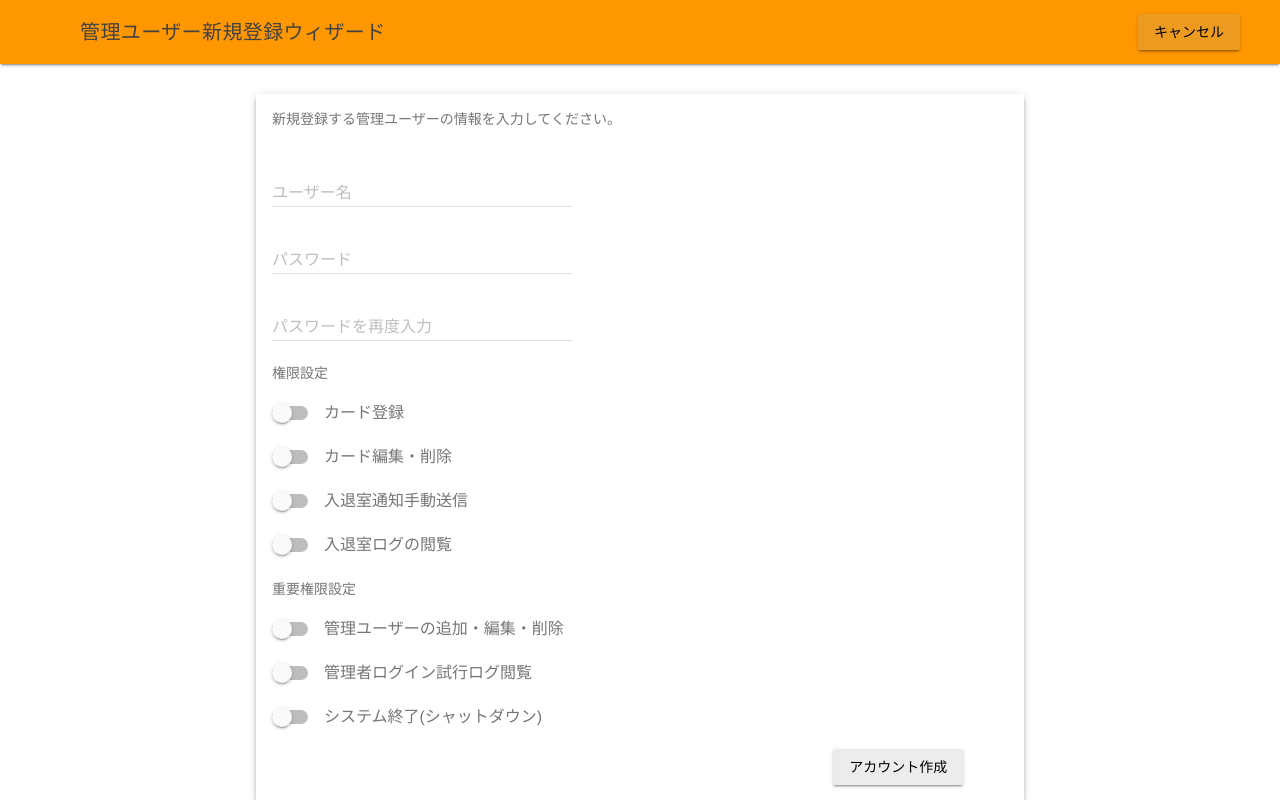
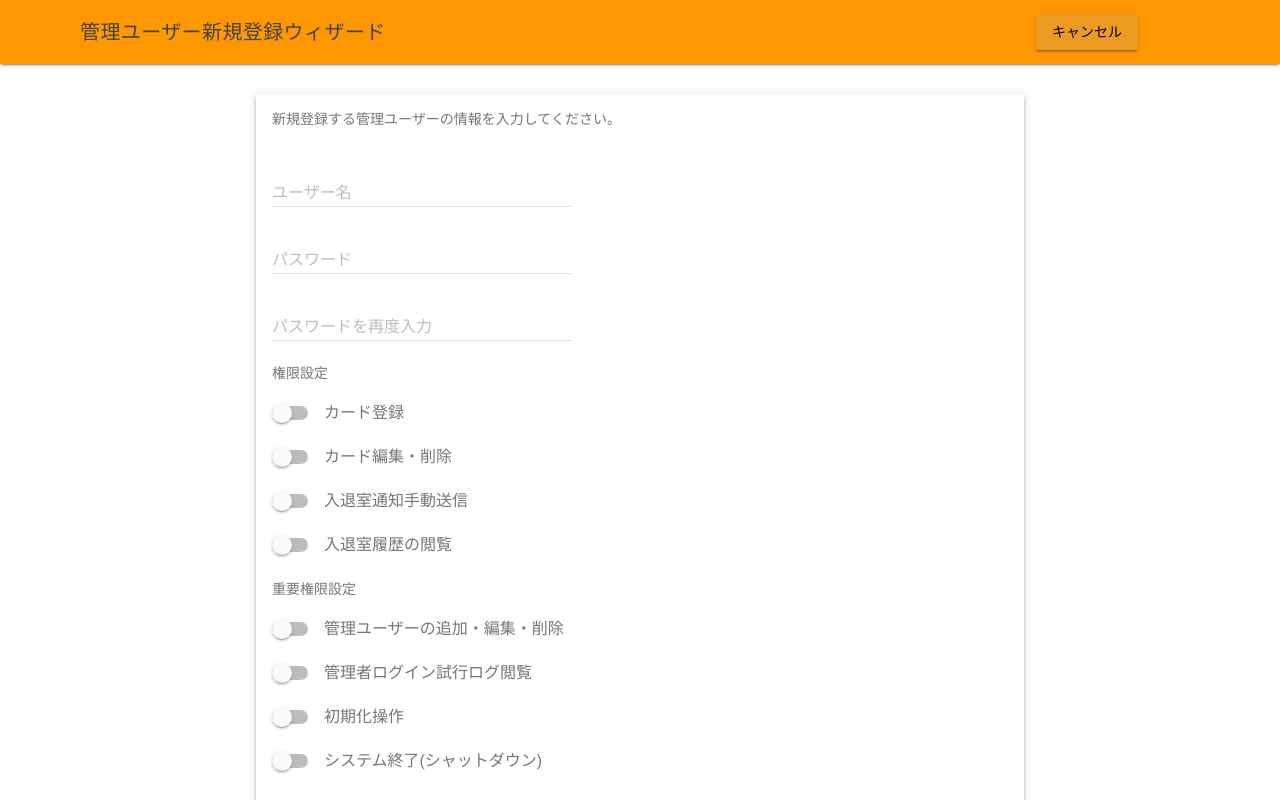
Before and after one commit to job3-14/EEmgmt, a PHP site: page /adminuser/adduser.php in a window 1280 px wide. Run offline with PHP 8.4, Linux system fonts and the light colour scheme; the visitor is signed in with stand-in values (Sample User, id 1).

Commit message:
キャンセル等変更

```diff
--- a/Docker/x64/apache2/www/adminuser/adduser.php
+++ b/Docker/x64/apache2/www/adminuser/adduser.php
@@ -27,14 +27,17 @@ header('Location: /login.php');
           <div class="mdl-layout-spacer"></div>
           <!-- Navigation. We hide it in small screens. -->
           <nav class="mdl-navigation mdl-layout--large-screen-only">
-            <button class="mdl-button mdl-js-button mdl-button--raised mdl-js-ripple-effect" onclick="location.href='/adminuser/adminuser.php'">
+          </nav>
+          <div class="logout">
+          <button class="mdl-button mdl-js-button mdl-button--raised mdl-js-ripple-effect" onclick="location.href='/adminuser/adminuser.php'">
              キャンセル
-            </button>
-          </nav>
+          </button>
+          </div>
         </div>
       </header>
       <main class="mdl-layout__content">
         <div class="page-content"><!-- Your content goes here -->
+
 
 <div class="c-add-card mdl-card mdl-shadow--4dp">
   <div class="mdl-card__supporting-text">
@@ -84,7 +87,7 @@ header('Location: /login.php');
 <div class="c-switch">
 <label class="mdl-switch mdl-js-switch mdl-js-ripple-effect" for="switch-5">
   <input type="checkbox" id="switch-5" class="mdl-switch__input">
-  <span class="mdl-switch__label">入退室ログの閲覧</span>
+  <span class="mdl-switch__label">入退室履歴の閲覧</span>
 </label>
 </div>
 
@@ -107,19 +110,17 @@ header('Location: /login.php');
 <div class="c-switch">
 <label class="mdl-switch mdl-js-switch mdl-js-ripple-effect" for="switch-7">
   <input type="checkbox" id="switch-7" class="mdl-switch__input">
+  <span class="mdl-switch__label">初期化操作</span>
+</label>
+</div>
+
+<div class="c-switch">
+<label class="mdl-switch mdl-js-switch mdl-js-ripple-effect" for="switch-8">
+  <input type="checkbox" id="switch-8" class="mdl-switch__input">
   <span class="mdl-switch__label">システム終了(シャットダウン)</span>
 </label>
 </div>
 
-
-
-
-
-<div class="c-login">
-<button class="mdl-button mdl-js-button mdl-button--raised" type="submit">
-  アカウント作成
-</button>
-</div>
 </form>
 
 
@@ -135,7 +136,6 @@ header('Location: /login.php');
 
 
 
-
 </div>
       </main>
     </div>
```
